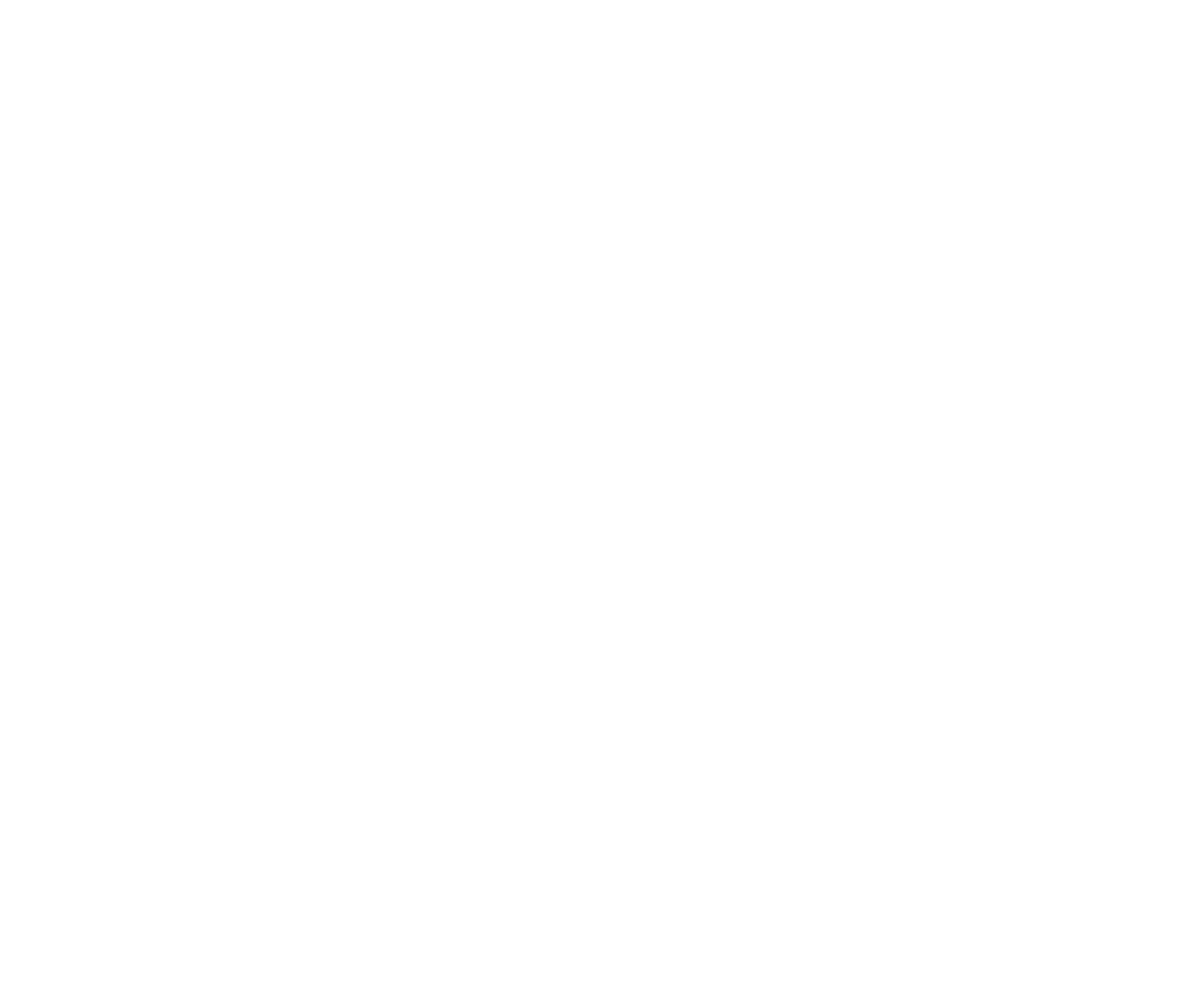
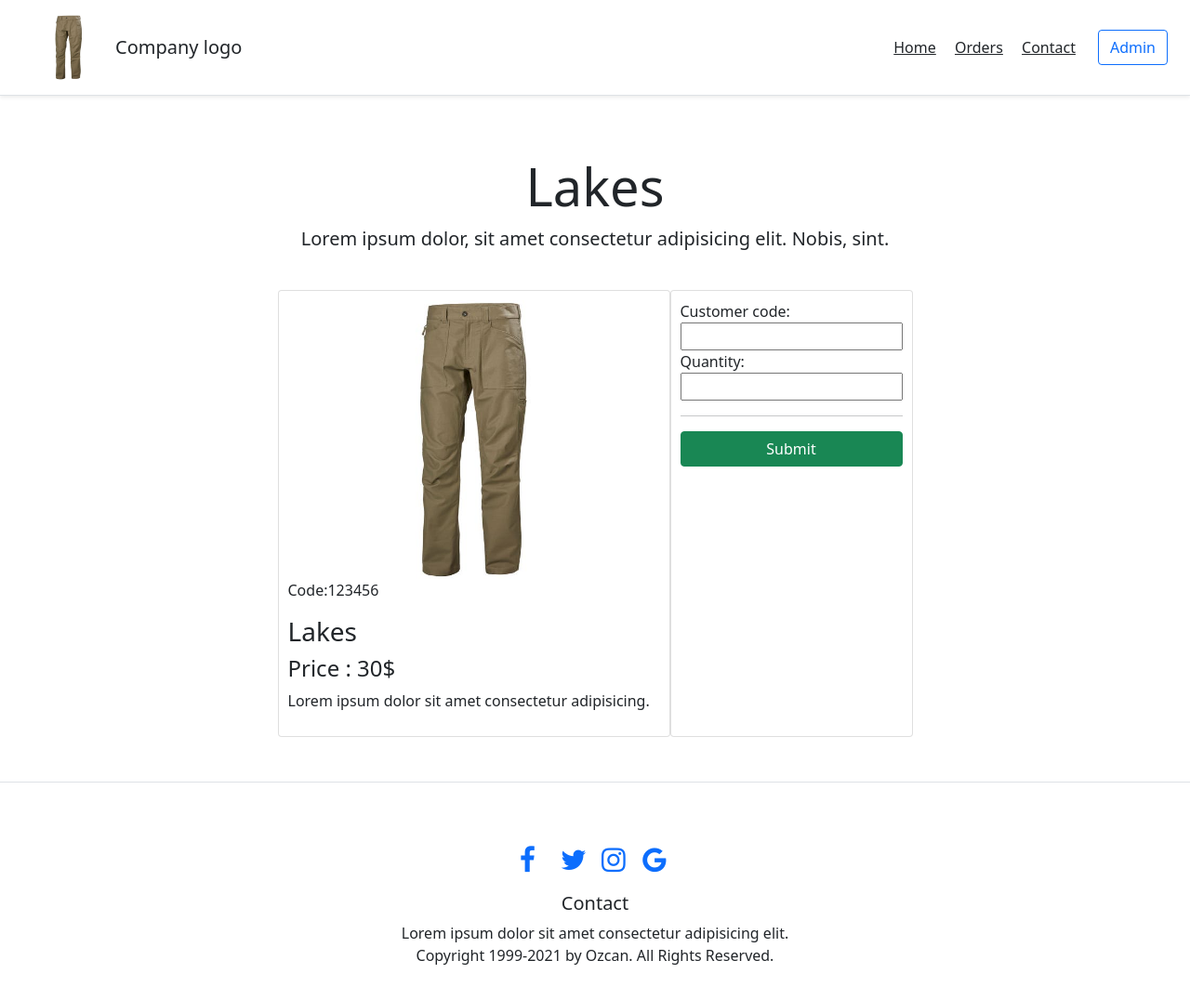
Before and after one commit to ozcankursun/e-shop-front-end, a plain HTML site: page Pages/placehorderpage.html in a window 1280 px wide. Shown: the whole page at 93% size. Before the commit the page ends 800 px from the top, so only its background shows below. Drawn offline with nearby package versions, Linux system fonts and the light colour scheme.

Commit message:
Added PlaceOrder Page

```diff
--- a/Pages/placehorderpage.html
+++ b/Pages/placehorderpage.html
@@ -13,3 +13,144 @@
     -you may use an simple input box or whatever input type you select
     -you could have a submit button or any other type of button you select
 5. after submitting the order, the user should return to the Main page -->
+
+<!--
+1. is the index of the site
+2. has the logo of the eshop
+3. has the motto of the eshop
+4. has contact info at the bottom
+5. has social links
+6. promo items: displays 4 (four) clothes in an appealing way. Info that should be included
+    -Image
+    -Title
+    -Short description
+    -Price
+    -link to PlaceOrder for the item
+7. this is a page that the customer sees so there are no links to the three pages of the owner (the CRUD pages)
+8. (prop) You may use section divs in order to divide the page. -->
+
+<!DOCTYPE html>
+<html lang="en">
+
+<head>
+    <meta charset="UTF-8">
+    <meta name="viewport" content="width=device-width, initial-scale=1.0">
+    <title>Home Page</title>
+    <link href="https://cdn.jsdelivr.net/npm/bootstrap@5.0.0-beta1/dist/css/bootstrap.min.css" rel="stylesheet"
+        integrity="sha384-giJF6kkoqNQ00vy+HMDP7azOuL0xtbfIcaT9wjKHr8RbDVddVHyTfAAsrekwKmP1" crossorigin="anonymous">
+    <link rel="stylesheet" href="https://cdnjs.cloudflare.com/ajax/libs/font-awesome/4.7.0/css/font-awesome.min.css">
+    <style>
+        .card {
+            padding: 10px;
+        }
+        .icons{
+            margin-left:-15px ;
+        }
+        .footerElement{
+            width: 500px;
+            text-align: center;
+
+        }
+        .fa {
+            padding: 20px;
+            font-size: 30px;
+            width: 30px;
+            text-align: center;
+            text-decoration: none;
+            border-radius: 50%;
+
+        }
+
+        .container {
+            display: flex;
+            justify-content: center;
+            flex-direction: row;
+            flex-wrap: wrap;
+        }
+
+        #card {
+            border: 5px solid black;
+        }
+
+        .body {
+            margin-right: 0px;
+            margin-left: 0px;
+        }
+    </style>
+</head>
+
+<body>
+    <header>
+        <nav>
+            <header
+                class="d-flex flex-column flex-md-row align-items-center p-3 px-md-4 mb-3 bg-white border-bottom shadow-sm">
+                <img style="width :100px;height: 70px;" src="canvas_pants.jpg">
+                <p class="h5 my-0 me-md-auto fw-normal">Company logo</p>
+
+                <nav class="my-2 my-md-0 me-md-3">
+                    <a class="p-2 text-dark" href="#">Home</a>
+                    <a class="p-2 text-dark" href="#">Orders</a>
+                    <a class="p-2 text-dark" href="#">Contact</a>
+                </nav>
+                <a class="btn btn-outline-primary" href="#">Admin</a>
+        </nav>
+    </header>
+
+    <div class="pricing-header px-3 py-3 pt-md-5 pb-md-4 mx-auto text-center">
+        <h3 class="display-4">Lakes</h3>
+        <p class="lead">Lorem ipsum dolor, sit amet consectetur adipisicing elit. Nobis, sint.</p>
+    </div>
+
+    <div id="app" class="container d-flex justify-content-center">
+
+        <div class = "card">
+            <img style="width :400px;height: 300px;" src="canvas_pants.jpg"
+                alt="canvas">
+            <p>Code:123456</p>
+            <h3 slot="header">Lakes</h3>
+            <h4 slot="content">Price : 30$</h4>
+            <p slot="content">Lorem ipsum dolor sit amet consectetur adipisicing. </p>
+        </div>
+        <div  class = "card">
+
+            <label for="code">Customer code:</label><input type="text">
+            <label for="quantity">Quantity:</label><input type="number">
+
+            <hr>
+            <a class="btn btn-success" href="./index.html">Submit</a>
+
+        </div>
+    </div>
+    <footer class="pt-4 my-md-5 pt-md-5 border-top d-flex justify-content-center">
+        <div class="d-flex flex-column ">
+            <div class="footerElement icons col-6 col-md">
+                <a href="#" class="fa fa-facebook"></a>
+                <a href="#" class="fa fa-twitter"></a>
+                <a href="#" class="fa fa-instagram"></a>
+                <a href="#" class="fa fa-google"></a>
+
+            </div>
+            <div class="footerElement col-6 col-md">
+                <h5>Contact</h5>
+                <ul class="list-unstyled text-small">
+                  <li>Lorem ipsum dolor sit amet consectetur adipisicing elit.</li>
+
+                  <li>Copyright 1999-2021 by Ozcan. All Rights Reserved.</li>
+                </ul>
+            </div>
+        </div>
+        </div>
+    </footer>
+
+
+
+
+
+
+
+
+
+
+</body>
+
+</html>
```
Also changed, not shown: Pages/index.html (+8 -0 lines), Pages/index.css (deleted).
